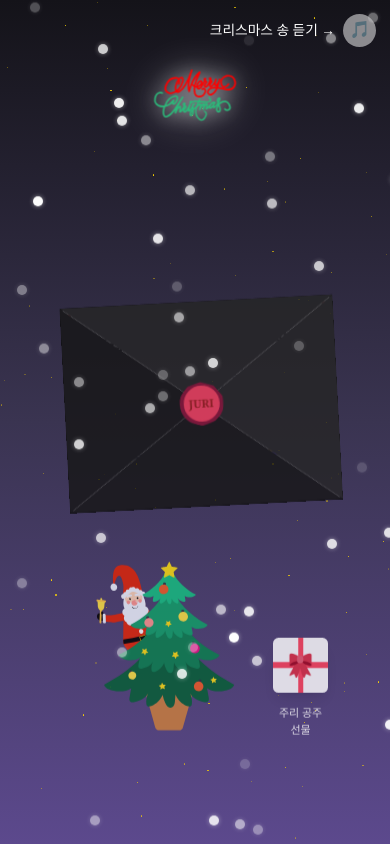
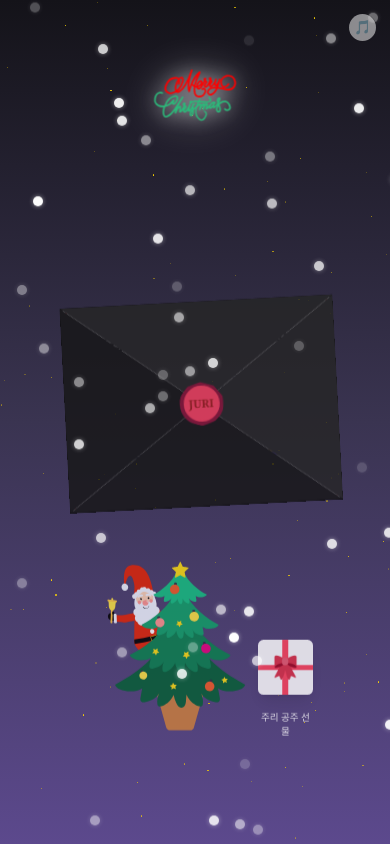
Before and after one commit to onezeun/JuriverseXmas, a Next.js app: page / in a window 390 px wide. Built offline with nearby package versions, Linux system fonts and the light colour scheme; a web font is replaced by a local one.

Commit message:
모바일 UI 오류 수정

```diff
--- a/src/components/ChristmasEnvelope.tsx
+++ b/src/components/ChristmasEnvelope.tsx
@@ -127,10 +127,7 @@ const ChristmasEnvelope = () => {
   return (
     <div className="h-[100dvh] w-screen bg-gradient-to-b from-[#141319] via-[#3a3451] to-[#5c498d]">
       <StarryBackground />
-      <motion.div
-        ref={containerRef}
-        className="overfolw-x-hidden relative mx-auto max-w-[1080px] overflow-y-scroll"
-      >
+      <motion.div ref={containerRef} className="relative mx-auto max-w-[1080px] px-4">
         {/* Section 1: Title */}
         <motion.div
           className="absolute left-0 top-0 transform"
@@ -184,11 +181,11 @@ const ChristmasEnvelope = () => {
                     isOpen && animationComplete ? '-translate-y-48 duration-1000' : ''
                   }`}
                 >
-                  <div className="animate-border-pulse pointer-events-none absolute inset-0 border-4 border-dotted">
-                    <div className="absolute left-0 right-0 top-0 h-0 border-t-4 border-dotted border-green-700"></div>
-                    <div className="absolute bottom-0 left-0 right-0 h-0 border-t-4 border-dotted border-green-700"></div>
-                    <div className="absolute bottom-0 left-0 top-0 w-0 border-l-4 border-dotted border-red-700"></div>
-                    <div className="absolute bottom-0 right-0 top-0 w-0 border-r-4 border-dotted border-red-700"></div>
+                  <div className="animate-border-pulse pointer-events-none absolute inset-0 border-2 border-dotted">
+                    <div className="absolute left-0 right-0 top-0 h-0 border-t-2 border-dotted border-green-700"></div>
+                    <div className="absolute bottom-0 left-0 right-0 h-0 border-t-2 border-dotted border-green-700"></div>
+                    <div className="absolute bottom-0 left-0 top-0 w-0 border-l-2 border-dotted border-red-700"></div>
+                    <div className="absolute bottom-0 right-0 top-0 w-0 border-r-2 border-dotted border-red-700"></div>
                   </div>
 
                   <div
@@ -263,7 +260,10 @@ const ChristmasEnvelope = () => {
               </div>
             </div>
           </motion.div>
-          <div className="flex h-96 flex-col items-center justify-center" ref={giftBoxRef}>
+          <div
+            className="flex h-96 flex-col items-center justify-center space-y-4"
+            ref={giftBoxRef}
+          >
             {isGiftBoxOpen ? (
               // 선물상자가 열렸을 때 PoopSanta 컴포넌트 표시
               <motion.div
@@ -277,9 +277,9 @@ const ChristmasEnvelope = () => {
               </motion.div>
             ) : (
               // 선물상자 표시
-              <div className="relative flex w-full items-end justify-center">
+              <div className="flex w-full items-end justify-center -space-x-8">
                 <Santa />
-                <div className="ml-0">
+                <div className="flex flex-col items-center">
                   <motion.div
                     initial={{ opacity: 1, scale: 1 }}
                     animate={{
@@ -298,7 +298,7 @@ const ChristmasEnvelope = () => {
                         ease: 'easeInOut',
                       },
                     }}
-                    className="relative flex h-20 w-20 cursor-pointer items-center justify-center rounded-lg bg-white text-2xl shadow-lg"
+                    className="relative flex h-20 w-20 cursor-pointer items-center justify-center rounded-lg bg-white text-xl shadow-lg"
                     onClick={handleGiftBoxClick}
                   >
                     <div className="absolute left-1/2 top-0 h-full w-2 -translate-x-1/2 transform bg-[#ff425b]" />
@@ -311,7 +311,7 @@ const ChristmasEnvelope = () => {
                       className="z-50"
                     />
                   </motion.div>
-                  <p className="mt-1 text-center">주리 공주 선물</p>
+                  <p className="mt-2 text-sm text-white">주리 공주 선물</p>
                 </div>
               </div>
             )}
@@ -319,12 +319,10 @@ const ChristmasEnvelope = () => {
         </motion.div>
 
         {/* Background music button */}
-        <div className="fixed right-5 top-5 z-[3] flex items-center justify-center text-xl">
-          <span className="">
-            크리스마스 송 듣기 → {/* <span className="text-sm"> (조금시끄러울지도)</span> */}
-          </span>
+        <div className="fixed right-5 top-5 z-[3] flex items-center justify-center text-sm md:text-xl">
+          <span className="hidden md:inline">크리스마스 송 듣기 → </span>
           <button
-            className="ml-3 flex h-12 w-12 cursor-pointer items-center justify-center rounded-full bg-white/50 text-2xl backdrop-blur-md transition-transform duration-300 hover:scale-110"
+            className="ml-3 flex h-10 w-10 cursor-pointer items-center justify-center rounded-full bg-white/50 text-xl backdrop-blur-md transition-transform duration-300 hover:scale-110 md:h-12 md:w-12 md:text-2xl"
             onClick={toggleMusic}
           >
             {isMusicPlaying ? '🔇' : '🎵'}
```
